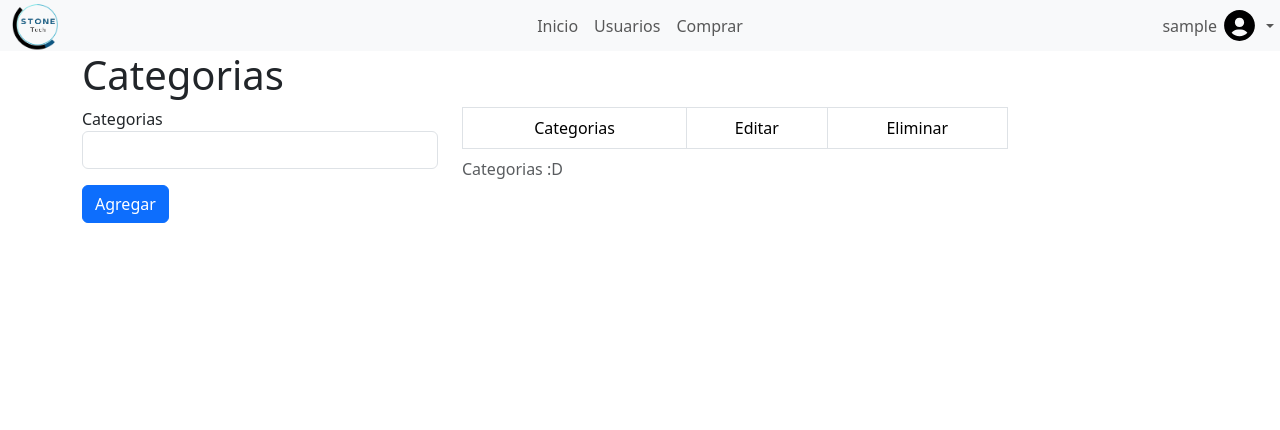
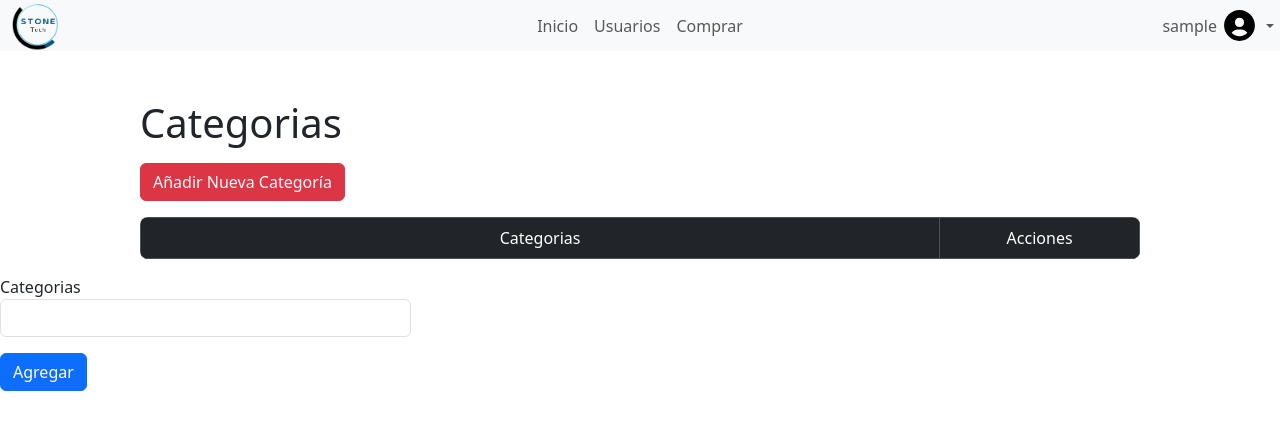
Before and after one commit to ByteBlazer404/proyect, a PHP site: page /tienda/vistas/categorias.php in a window 1280 px wide. Shown: the top 430 px of the page. Run offline with PHP 8.4, Linux system fonts and the light colour scheme; the visitor is signed in with stand-in values (Sample User, id 1); data that the repository does not hold is empty.

Commit message:
se modifica la pate de categorias

```diff
--- a/vistas/categorias.php
+++ b/vistas/categorias.php
@@ -1,20 +1,30 @@
 <?php
 session_start();
-	if(isset($_SESSION['usuario'])){
+if (isset($_SESSION['usuario'])) {
 
 	?>
 
 
 	<!DOCTYPE html>
 	<html>
+
 	<head>
 		<title>categorias</title>
 		<?php require_once "menu.php"; ?>
 	</head>
+
 	<body>
 
-	<div class="container">
-		<h1>Categorias</h1>
+		<div class="container-fluid d-block">
+			<h1 class="fs-1 mt-5 mb-3" style="padding-left: 10vw;">Categorias</h1>
+			<button type="button" class="btn btn-danger text-light mb-3" data-bs-toggle="modal"
+				data-bs-target="#exampleModal" style="margin-left: 10vw;">
+				Añadir Nueva Categoría
+			</button>
+			<div class="container d-flex" style="width: 80vw;">
+				<div id="tablaCategoriaLoad" class="w-100"></div>
+			</div>
+		</div>
 		<div class="row">
 			<div class="col-sm-4">
 				<form id="frmCategorias">
@@ -24,8 +34,29 @@
 					<span class="btn btn-primary" id="btnAgregarCategoria">Agregar</span>
 				</form>
 			</div>
-			<div class="col-sm-6">
-				<div id="tablaCategoriaLoad"></div>
+		</div>
+
+		<div class="modal fade" id="exampleModal" tabindex="-1" aria-labelledby="exampleModalLabel" aria-hidden="true">
+			<div class="modal-dialog">
+				<div class="modal-content">
+					<div class="modal-header">
+						<h1 class="modal-title fs-5" id="exampleModalLabel">Añadir Categoría</h1>
+						<button type="button" class="btn-close" data-bs-dismiss="modal" aria-label="Close"></button>
+					</div>
+					<div class="modal-body">
+						<form id="frmCategorias">
+							<div class="form-control d-block">
+								<label for="categoria" class="form-label">
+									Nombre:
+								</label>
+								<input type="text" name="categoria" id="categoria" class="form-input">
+							</div>
+							<span class="btn btn-primary" id="btnAgregarCategoria" data-bs-dismiss="modal">Agregar</span>
+						</form>
+					</div>
+					<div class="modal-footer justify-content-center d-flex">
+						<button type="button" class="btn btn-secondary" data-bs-dismiss="modal">Cancelar</button>
+					</div>
 				</div>
 			</div>
 		</div>
@@ -37,7 +68,8 @@
 			<div class="modal-dialog modal-sm" role="document">
 				<div class="modal-content">
 					<div class="modal-header">
-        <button type="button" class="close" data-dismiss="modal" aria-label="Close"><span aria-hidden="true">&times;</span></button>
+						<button type="button" class="close" data-dismiss="modal" aria-label="Close"><span
+								aria-hidden="true">&times;</span></button>
 						<h4 class="modal-title" id="myModalLabel">Actualiza categoria</h4>
 					</div>
 					<div class="modal-body" data-target="modal">
@@ -50,42 +82,44 @@
 
 					</div>
 					<div class="modal-footer">
-        <button type="button" id="btnActualizaCategoria" class="btn btn-warning" data-dismiss="modal">Guardar</button>
+						<button type="button" id="btnActualizaCategoria" class="btn btn-warning"
+							data-dismiss="modal">Guardar</button>
 					</div>
 				</div>
 			</div>
 		</div>
 
 	</body>
+
 	</html>
 
 	<script type="text/javascript">
-	$(document).ready(function(){
+		$(document).ready(function () {
 
 			$("#tablaCategoriaLoad").load("categorias/tablaCategorias.php");
 
-		$('#btnAgregarCategoria').click(function(){
+			$('#btnAgregarCategoria').click(function () {
 
-			vacios=validarFormVacio('frmCategorias');
+				vacios = validarFormVacio('frmCategorias');
 
-			if(vacios > 0){
+				if (vacios > 0) {
 					alertify.alert("Debes llenar todos los campos");
 					return false;
 				}
 
-		datos=$('#frmCategorias').serialize();
+				datos = $('#frmCategorias').serialize();
 				$.ajax({
-			type:"POST",
-			data:datos,
-			url:"../procesos/categoria/agregaCategoria.php",
-			success:function(r){
-				if(r==1){
+					type: "POST",
+					data: datos,
+					url: "../procesos/categoria/agregaCategoria.php",
+					success: function (r) {
+						if (r == 1) {
 
 							$('#frmCategorias')[0].reset();
 
 							$("#tablaCategoriaLoad").load("categorias/tablaCategorias.php");
 							alertify.success("Categoria agregada con exito :D");
-				}else{
+						} else {
 							alertify.error("No se pudo agregar categoria");
 						}
 					}
@@ -95,19 +129,19 @@
 	</script>
 
 	<script type="text/javascript">
-	$(document).ready(function(){
-		$('#btnActualizaCategoria').click(function(){
+		$(document).ready(function () {
+			$('#btnActualizaCategoria').click(function () {
 
-		datos=$('#frmCategoriaU').serialize();
+				datos = $('#frmCategoriaU').serialize();
 				$.ajax({
-			type:"POST",
-			data:datos,
-			url:"../procesos/categoria/actualizaCategoria.php",
-			success:function(r){
-				if(r==1){
+					type: "POST",
+					data: datos,
+					url: "../procesos/categoria/actualizaCategoria.php",
+					success: function (r) {
+						if (r == 1) {
 							$("#tablaCategoriaLoad").load("categorias/tablaCategorias.php");
 							alertify.success("Actualizado con exito");
-				}else{
+						} else {
 							alertify.error("Fallo al actualizar");
 						}
 					}
@@ -118,28 +152,28 @@
 	</script>
 
 	<script type="text/javascript">
-	function agregaDato(idCategoria,categoria){
+		function agregaDato(idCategoria, categoria) {
 			$('#idcategoria').val(idCategoria);
 			$('#categoriaU').val(categoria);
 		}
-	function eliminaCategoria(idCategoria){
+		function eliminaCategoria(idCategoria) {
 			alertify.confirm('¿Desea eliminar está categoria?',
-	function(){
+				function () {
 					$.ajax({
-			type:"POST",
-			data:"idcategoria=" + idCategoria,
-			url:"../procesos/categoria/eliminaCategoria.php",
-			success:function(r){
-				if(r==1){
+						type: "POST",
+						data: "idcategoria=" + idCategoria,
+						url: "../procesos/categoria/eliminaCategoria.php",
+						success: function (r) {
+							if (r == 1) {
 								$("#tablaCategoriaLoad").load("categorias/tablaCategorias.php");
 								alertify.success("Categoria eliminada con exito");
-				}else{
+							} else {
 								alertify.error("No se pudo eliminar la categoria");
 							}
 						}
 					});
 				},
-	function(){
+				function () {
 					alertify.error('Cancelado')
 				});
 		}
@@ -147,7 +181,7 @@
 	</script>
 
 <?php
-	}else{
+} else {
 	header("location:../index.php");
 }
 ?>
--- a/vistas/categorias/tablaCategorias.php
+++ b/vistas/categorias/tablaCategorias.php
@@ -10,30 +10,34 @@
  	 ?>
 
 
-<table class="table table-hover table-condensed table-bordered" style="text-align: center;">
-	<caption><label>Categorias :D</label></caption>
-	<tr>
-		<td>Categorias</td>
-		<td>Editar</td>
-		<td>Eliminar</td>
+<table class="table table-hover table-condensed table-bordered rounded-3 overflow-hidden">
+ 	<thead class="table-dark text-light text-center">
+	 <tr>
+		<td style="width:80%">Categorias</td>
+		<td colspan="3" style="width: 20%;">Acciones</td>
 	</tr>
-
+	</thead>
 	<?php
 		while ($ver=mysqli_fetch_row($result)):
 
 	 ?>
 
 	<tr>
-		<td><?php echo $ver[1] ?></td>
+		<td class="text-star"><?php echo $ver[1] ?></td>
 		<td>
-			<span class="btn btn-warning btn-xs" data-toggle="modal" data-target="#actualizaCategoria" onclick="agregaDato('<?php echo $ver[0] ?>','<?php echo $ver[1] ?>')">
-				<span class="glyphicon glyphicon-pencil"></span>
+			<span class="btn d-flex justify-content-center align-items-center" data-toggle="modal" data-target="#actualizaCategoria" onclick="agregaDato('<?php echo $ver[0] ?>','<?php echo $ver[1] ?>')">
+				<img src="../img/edit-icon.svg" alt="edit category" title="editar categoria">
 			</span>
 		</td>
 		<td>
-			<span class="btn btn-danger btn-xs" onclick="eliminaCategoria('<?php echo $ver[0] ?>')" >
-				<span class="glyphicon glyphicon-remove"></span>
+			<span class="btn d-flex justify-content-center align-items-center" onclick="eliminaCategoria('<?php echo $ver[0] ?>')" >
+				<img src="../img/delete-icon.svg" alt="delete category" title="eliminar categoria">
 			</span>
+		</td>
+		<td>
+			<button class="btn d-flex justify-content-center align-items-center">
+				<img src="../img/show-icon.svg" alt="show" title="ver categoria">
+			</button>
 		</td>
 	</tr>
 <?php endwhile; ?>
```
Also changed, not shown: img/show-icon.svg (added). Lines whose indentation alone changed are shown as unchanged.
